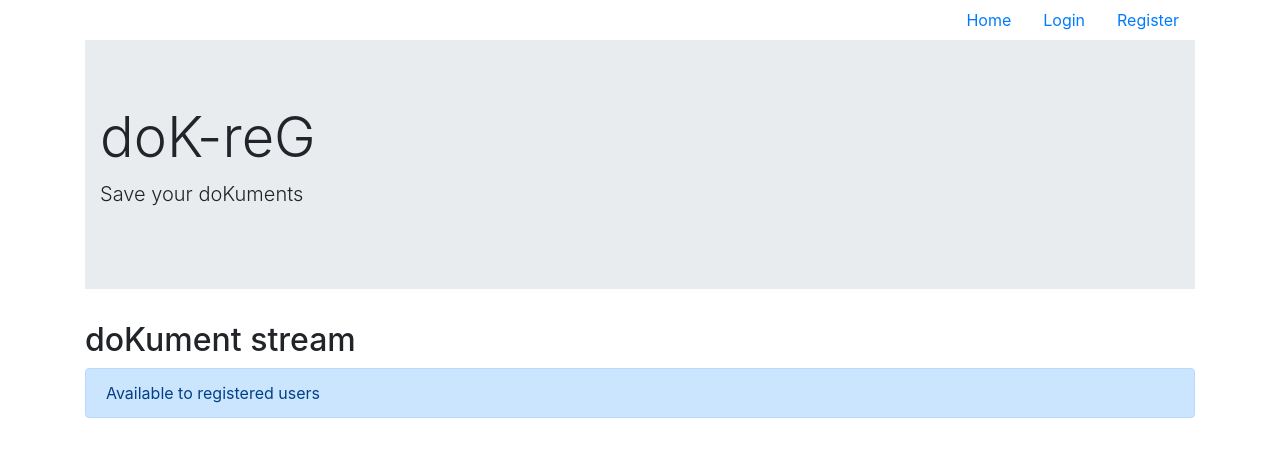
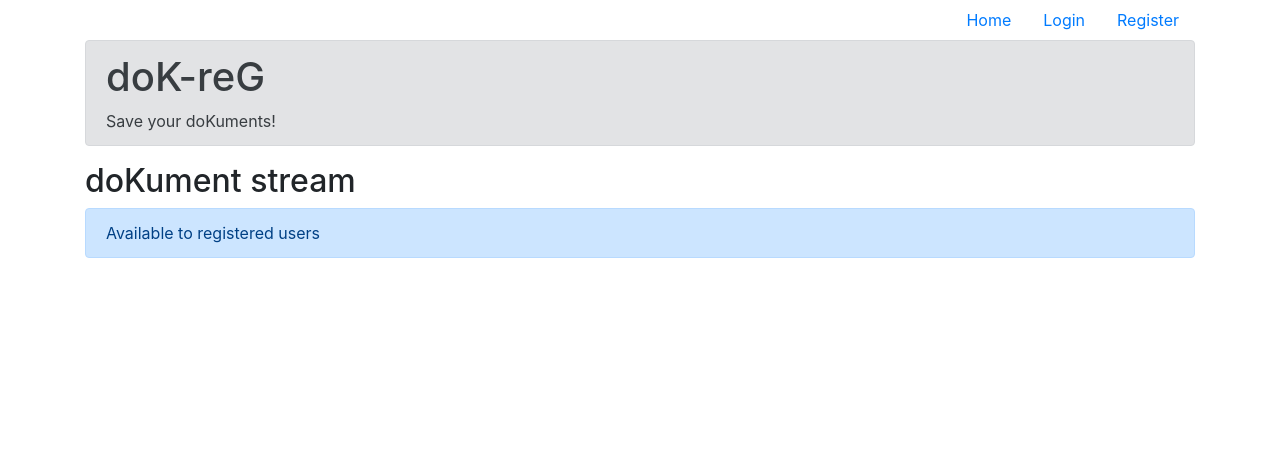
Before and after one commit to LeskoIam/doK-reG, a Flask app: page / in a window 1280 px wide. Shown: the top 457 px of the page. Run offline with Flask 2, Linux system fonts and the light colour scheme; data that the repository does not hold is empty; some libraries are stand-ins or nearby versions.

Commit message:
Replaced jumbotron with smaller header.

```diff
--- a/app/templates/base.html
+++ b/app/templates/base.html
@@ -48,12 +48,8 @@
         -->
     </ul>
 
-    <!-- Jumbotron -->
-    <div class="jumbotron jumbotron-fluid">
-        <div class="container">
-            <h1 class="display-4">doK-reG</h1>
-            <p class="lead">Save your doKuments</p>
-        </div>
+    <div class="alert alert-secondary" role="alert">
+        <h1>doK-reG</h1>Save your doKuments!
     </div>
 
     <!-- Show flashed messages -->
```
